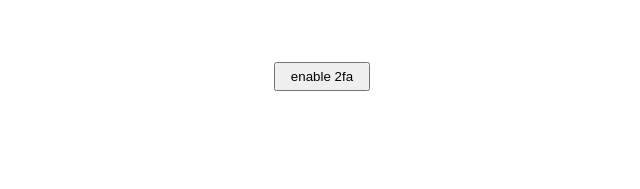
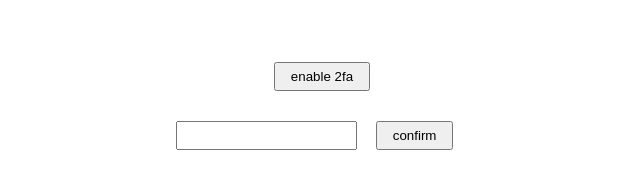
Before and after one commit to Yahan-Botheju/2FA-upgrade-movie-club-access-system, a website: page frontend/dashboard.html in a window 1280 px wide. Shown: the part 141-330 px from the top of the page, without its empty margins (318-958 px from the left). Drawn offline with Linux system fonts and the light colour scheme.

Commit message:
fix:remove hide class in container-confirm

```diff
--- a/frontend/dashboard.html
+++ b/frontend/dashboard.html
@@ -26,7 +26,7 @@
 				<img src="" alt="" id="qr-code-img">
 			</div>
 
-			<div class="container-confirm hide">
+			<div class="container-confirm">
 				<input type="text" id="input-2fa-confirm">
 				<button class="btn-dashboard" id="btn-2fa-confirm">confirm</button>
 			</div>
```
